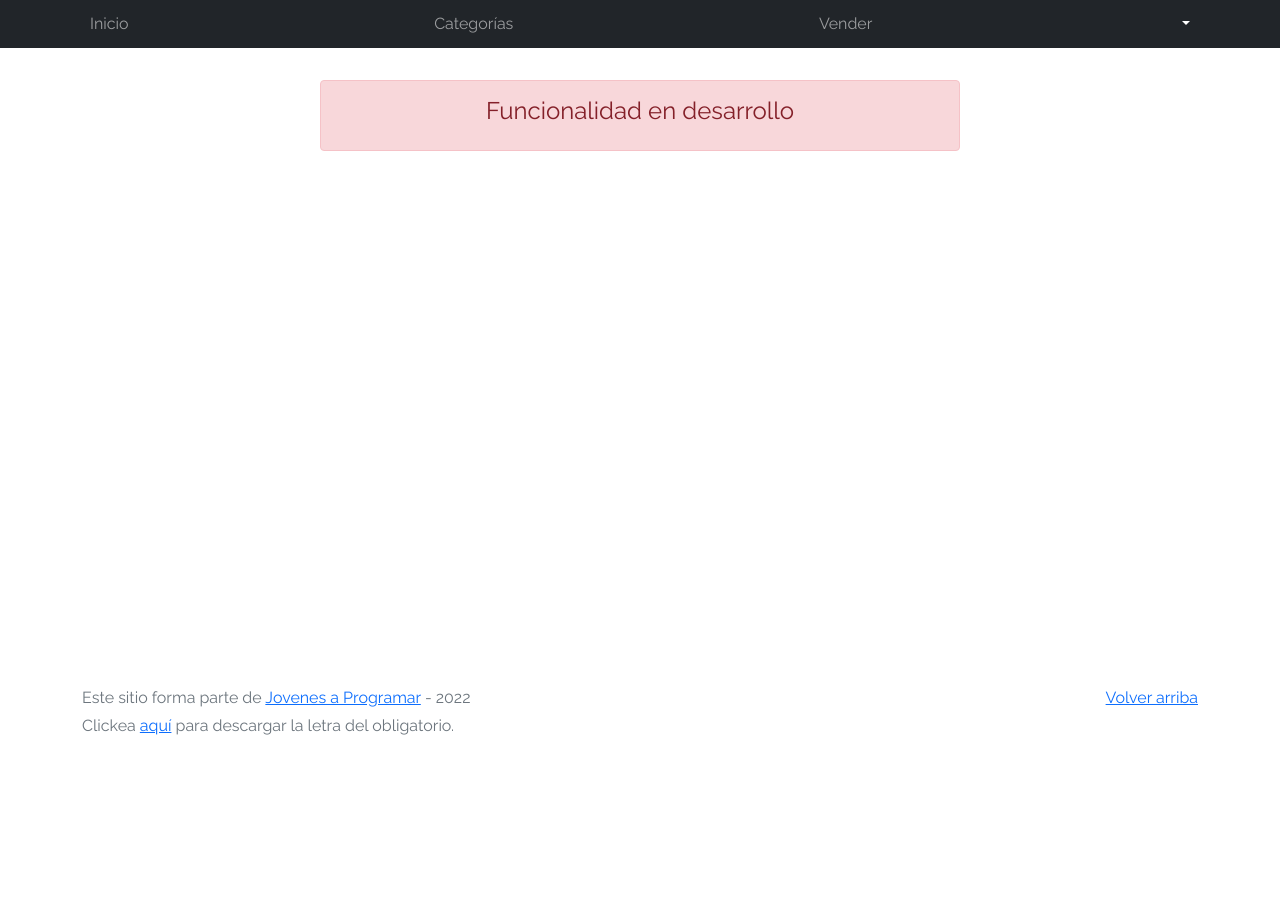
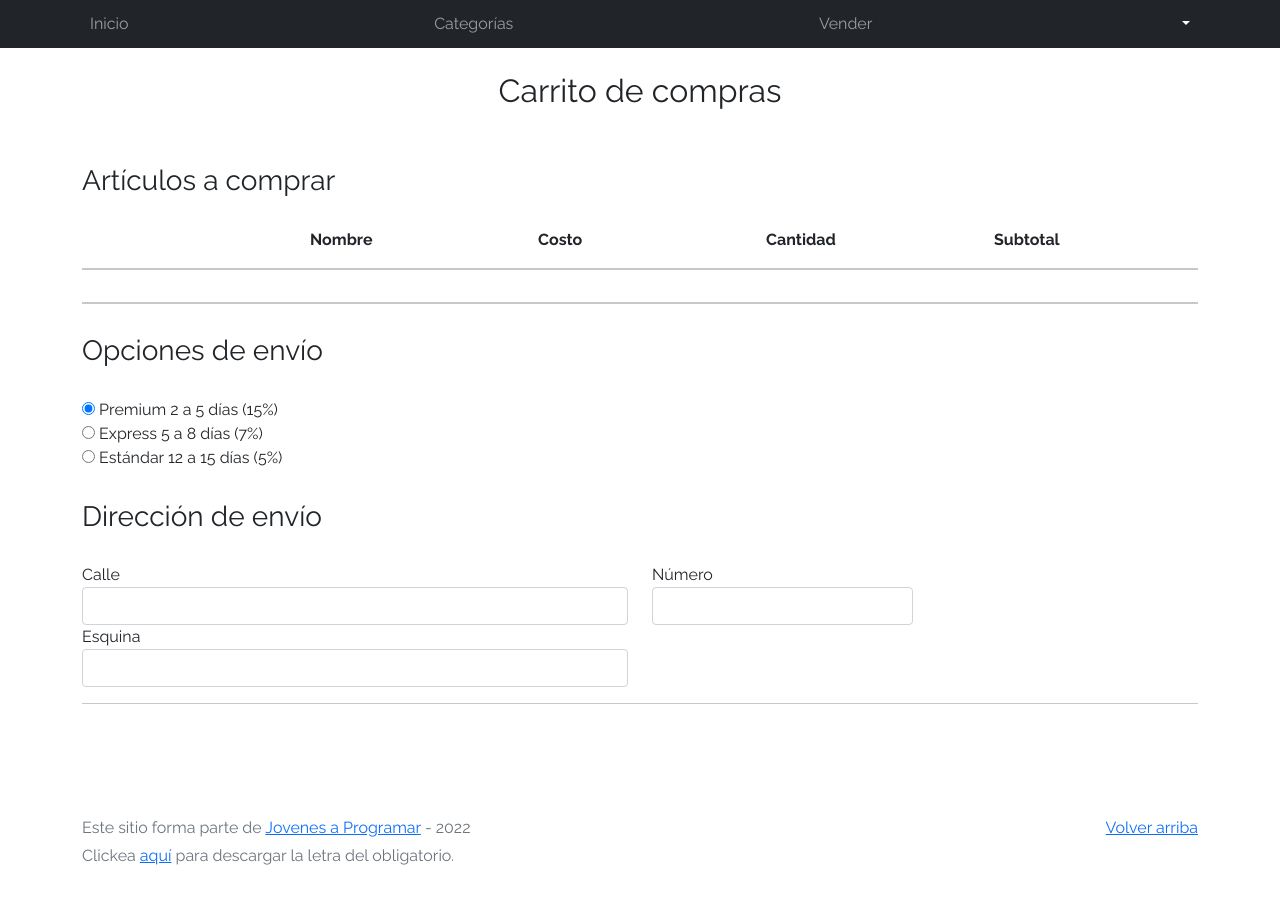
Before and after one commit to Rolex96/Proytecto-e-commerce-JaP., a website: page cart.html in a window 1280 px wide. Before the commit the page ends 800 px from the top, so only its background shows below. Drawn offline with Linux system fonts and the light colour scheme; no server answers.

Commit message:
Se agregó funcionalidad en el cart

```diff
--- a/cart.html
+++ b/cart.html
@@ -31,7 +31,8 @@
           </li>
           <li class="nav-item">
             <div class="dropdown">
-              <a class="nav-link dropdown-toggle" href="my-profile.html" role="button" id="username" data-bs-toggle="dropdown" aria-expanded="false">
+              <a class="nav-link dropdown-toggle" href="my-profile.html" role="button" id="username"
+                data-bs-toggle="dropdown" aria-expanded="false">
               </a>
               <ul class="dropdown-menu dropdown-menu" aria-labelledby="navbarDarkDropdownMenuLink">
                 <li><a class="dropdown-item" href="cart.html">Mi carrito</a></li>
@@ -44,10 +45,80 @@
       </div>
     </div>
   </nav>
-  <main>
+  <main class="pb-5">
     <div class="container">
-      <div class="alert alert-danger text-center" role="alert">
-        <h4 class="alert-heading">Funcionalidad en desarrollo</h4>
+      <div>
+        <h2 class="text-center p-4">Carrito de compras</h2>
+        <h3 id="h3Cart">Artículos a comprar</h3>
+      </div>
+    </div>
+    <div class="container">
+      <div class="row justify-content-md-center">
+        <div class="col col-lg-">
+        </div>
+        <div class="col col-lg-">
+          <b>Nombre</b>
+        </div>
+        <div class="col col-lg-">
+          <b>Costo</b>
+        </div>
+        <div class="col col-lg-">
+          <b>Cantidad</b>
+        </div>
+        <div class="col col-lg-">
+          <b>Subtotal</b>
+        </div>
+        <div>
+          <hr size="4">
+        </div>
+      </div>
+    </div>
+
+
+    <div class="container" id="contenidoCarrito">
+    </div>
+    <div class="container">
+      <div>
+        <hr size="4">
+      </div>
+      <div>
+        <h3 id="h3Cart">Opciones de envío</h3>
+      </div>
+      <div class="d-block my-3">
+        <div class="custom-control custom-radio">
+          <input id="radioPremium" name="tipoDePublicacion" type="radio" class="custom-control-input" checked=""
+            required="">
+          <label class="custom-control-label" for="radioPremium">Premium 2 a 5 días (15%)</label>
+        </div>
+        <div class="custom-control custom-radio">
+          <input id="radioExpress" name="tipoDePublicacion" type="radio" class="custom-control-input" required="">
+          <label class="custom-control-label" for="radioExpress">Express 5 a 8 días (7%)</label>
+        </div>
+        <div class="custom-control custom-radio">
+          <input id="radioEstandar" name="tipoDePublicacion" type="radio" class="custom-control-input" required="">
+          <label class="custom-control-label" for="radioEstandar">Estándar 12 a 15 días (5%)</label>
+        </div>
+      </div>
+      <div>
+        <h3 id="h3Cart">Dirección de envío</h3>
+        <div class="row">
+          <div class="col-6">
+            <label for="productName">Calle</label>
+            <input type="text" class="form-control" id="calleComprador" value="" name="productName">
+          </div>
+          <div class="col-3">
+            <label for="productName">Número</label>
+            <input type="number" min="0" class="form-control" id="numeroComprador" value="" name="productName">
+          </div>
+        </div>
+        <div class="row">
+          <div class="col-6">
+            <label for="productName">Esquina</label>
+            <input type="text" class="form-control" id="esquinaComprador" value="" name="productName">
+          </div>
+        </div>
+
+        <hr>
       </div>
     </div>
   </main>
--- a/css/styles.css
+++ b/css/styles.css
@@ -250,3 +250,12 @@ margin-left: 45px;
 #titulo{
   padding: 25px 0 25px ;
 }
+
+#h3Cart{
+  margin: 30px 0 30px 0;
+}
+#inputCantidad{
+  width:30%;
+  height:35px;
+  border-radius: 10px;
+}
--- a/js/cart.js
+++ b/js/cart.js
@@ -0,0 +1,52 @@
+function verInfoCart() {
+
+    let htmlContenidoCarrito = "";
+
+    for (let productoCart of infoCart) {
+
+
+        htmlContenidoCarrito += `<div class="row justify-content-md-center">
+        <div class="col col-lg-">
+        <img src="${productoCart.image}" alt="${productoCart.name}" class="img-thumbnail" style="width: 75px;">
+        </div>
+        <div class="col col-lg-">
+        ${productoCart.name}
+        </div>
+        <div class="col col-lg-">
+        <b> ${productoCart.currency} - </b ><b id="unitCost" value="${productoCart.unitCost}">${productoCart.unitCost}</b>
+        </div>
+        <div class="col col-lg-">
+          <input type="number" min="1" name="inputCantidad" id="inputCantidad" value="${productoCart.count}" oninput="calcularSubtotal()">
+        </div>
+        <div class="col col-lg-">
+          <b> ${productoCart.currency} - </b ><b id="subtotalCart">${productoCart.unitCost}</b>
+        </div>
+      </div>
+      <div>
+      <hr>
+      </div> `
+
+      }
+
+    document.getElementById("contenidoCarrito").innerHTML = htmlContenidoCarrito;
+
+}
+
+function calcularSubtotal(){
+
+  let cantidad = document.getElementById("inputCantidad").value;
+  let costo = document.getElementById("unitCost").textContent;
+
+  document.getElementById("subtotalCart").innerHTML = cantidad*costo;
+
+}
+
+document.addEventListener("DOMContentLoaded", () => {
+    getJSONData(CART_INFO_URL + "25801.json").then(function (resultado) {
+    if (resultado.status === "ok") {
+        infoCart = resultado.data.articles
+        console.log(infoCart);
+        verInfoCart();
+    }
+});
+});
--- a/js/sell.js
+++ b/js/sell.js
@@ -8,7 +8,6 @@ let DOLLAR_SYMBOL = "USD ";
 let PESO_SYMBOL = "UYU ";
 let PERCENTAGE_SYMBOL = '%';
 let MSG = "FUNCIONALIDAD NO IMPLEMENTADA";
-
 //Función que se utiliza para actualizar los costos de publicación
 function updateTotalCosts(){
     let unitProductCostHTML = document.getElementById("productCostText");
```
